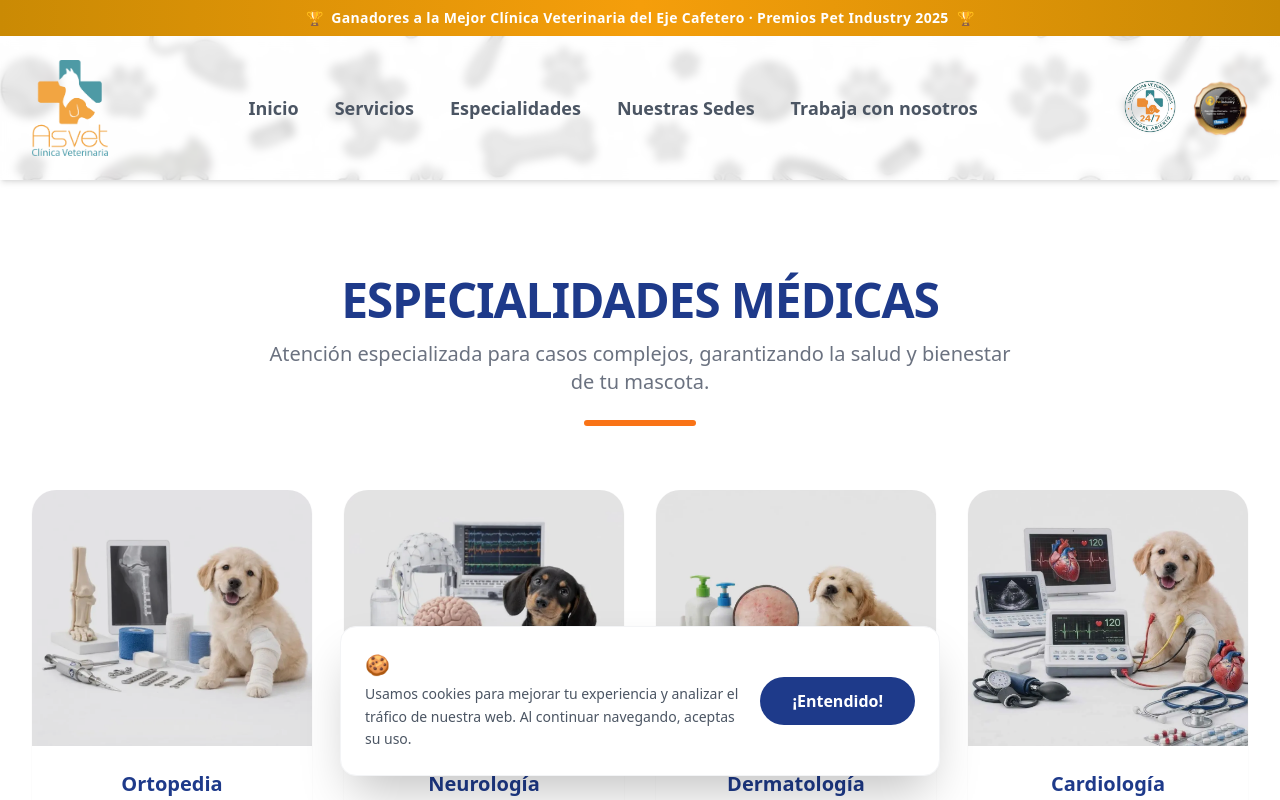
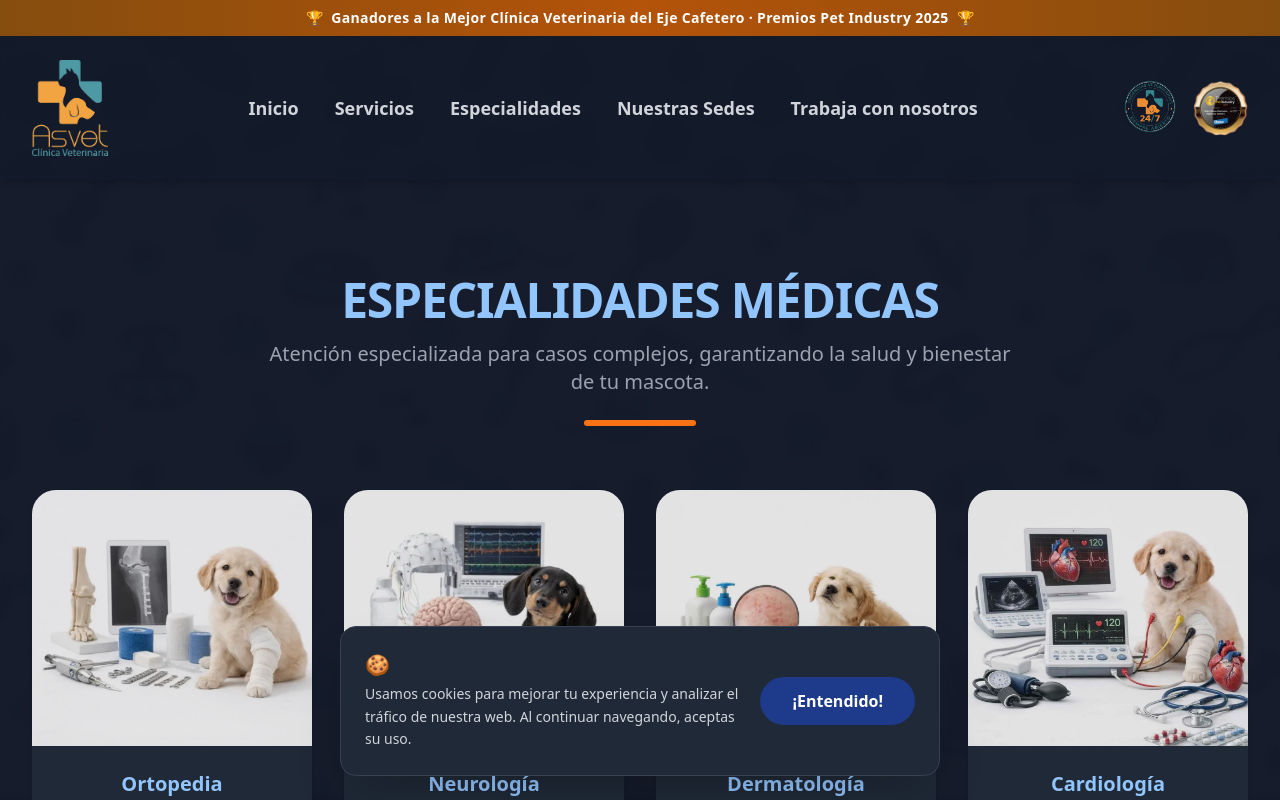
Before and after one commit to AlejandroGiron97/Asvet, an Angular app: page /especializaciones in a window 1280 px wide. Shown: the top 800 px of the page. Built offline with nearby package versions, Linux system fonts and the light colour scheme.

Commit message:
implement refactor

```diff
--- a/src/app/app.component.ts
+++ b/src/app/app.component.ts
@@ -1,9 +1,10 @@
-import { Component, OnInit } from '@angular/core';
+
+import { Component, OnInit, inject } from '@angular/core';
 import { CommonModule } from '@angular/common';
 import { RouterOutlet } from '@angular/router';
 import { FooterComponent } from './shared/footer/footer.component';
 import { HeaderComponent } from './shared/header/header.component';
-
+import { ThemeService } from './services/theme.service';
 
 @Component({
   selector: 'app-root',
@@ -13,20 +14,15 @@ import { HeaderComponent } from './shared/header/header.component';
   styleUrl: './app.component.scss'
 })
 export class AppComponent implements OnInit {
+  private theme = inject(ThemeService);
   mostrarCookies = false;
 
   ngOnInit() {
-    // 🔥 FIX: Preguntamos si existe 'window' para evitar que Angular colapse en el servidor
     if (typeof window !== 'undefined' && typeof localStorage !== 'undefined') {
-
-      // Le cambiamos el nombre a la llave para "reiniciar" la memoria de tu navegador en esta prueba
       if (!localStorage.getItem('cookies_asvet_v1')) {
-
-        // Esperamos 1.5 segundos para que no salga de golpe al cargar la página
         setTimeout(() => {
           this.mostrarCookies = true;
         }, 1500);
-
       }
     }
   }
--- a/src/app/services/theme.service.ts
+++ b/src/app/services/theme.service.ts
@@ -1,4 +1,7 @@
 import { Injectable, signal } from '@angular/core';
+
+const HORA_INICIO_NOCHE = 18; // 6:00 PM
+const HORA_FIN_NOCHE    = 6;  // 6:00 AM
 
 @Injectable({ providedIn: 'root' })
 export class ThemeService {
@@ -13,7 +16,7 @@ export class ThemeService {
 
   private esHoraNocturna(): boolean {
     const hora = new Date().getHours();
-    return hora >= 18 || hora < 6;
+    return hora >= HORA_INICIO_NOCHE || hora < HORA_FIN_NOCHE;
   }
 
   private apply(dark: boolean) {
```
